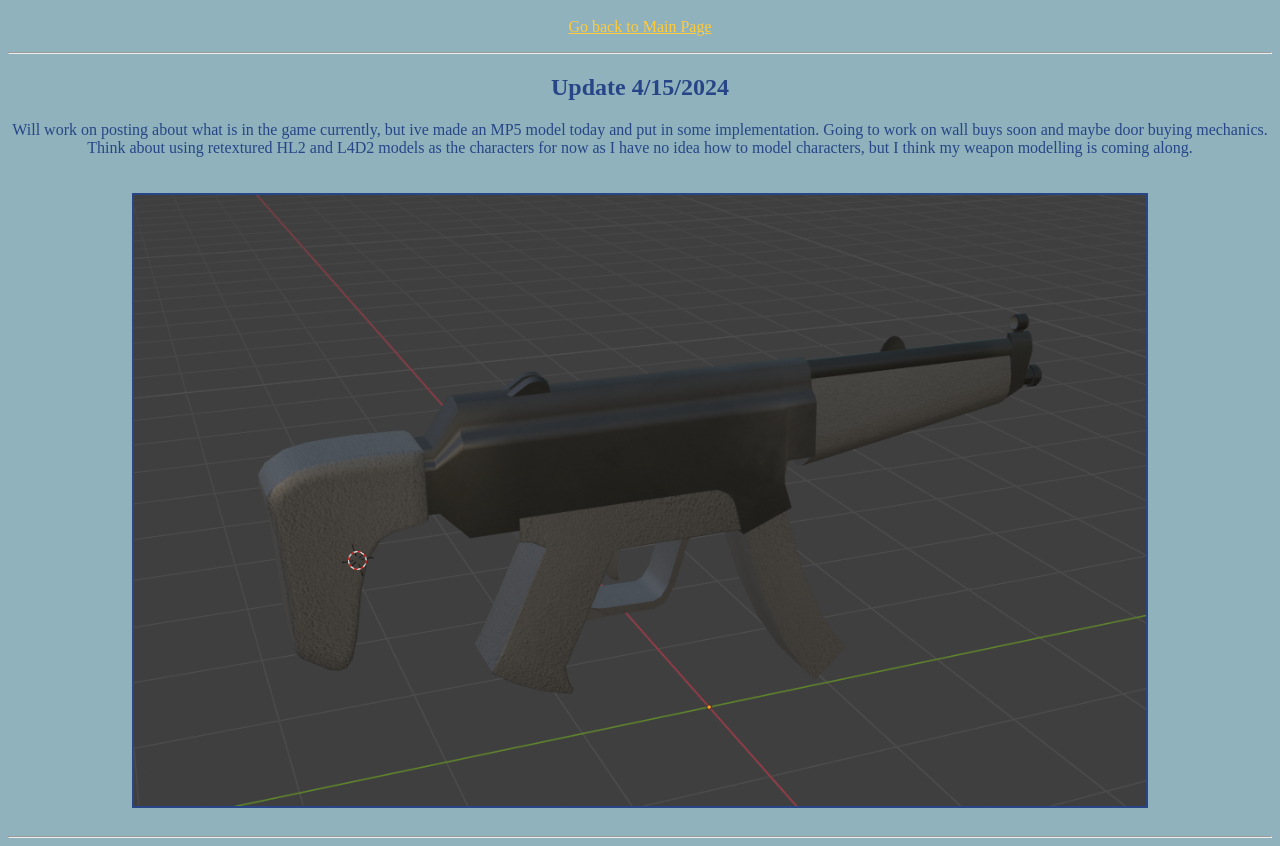
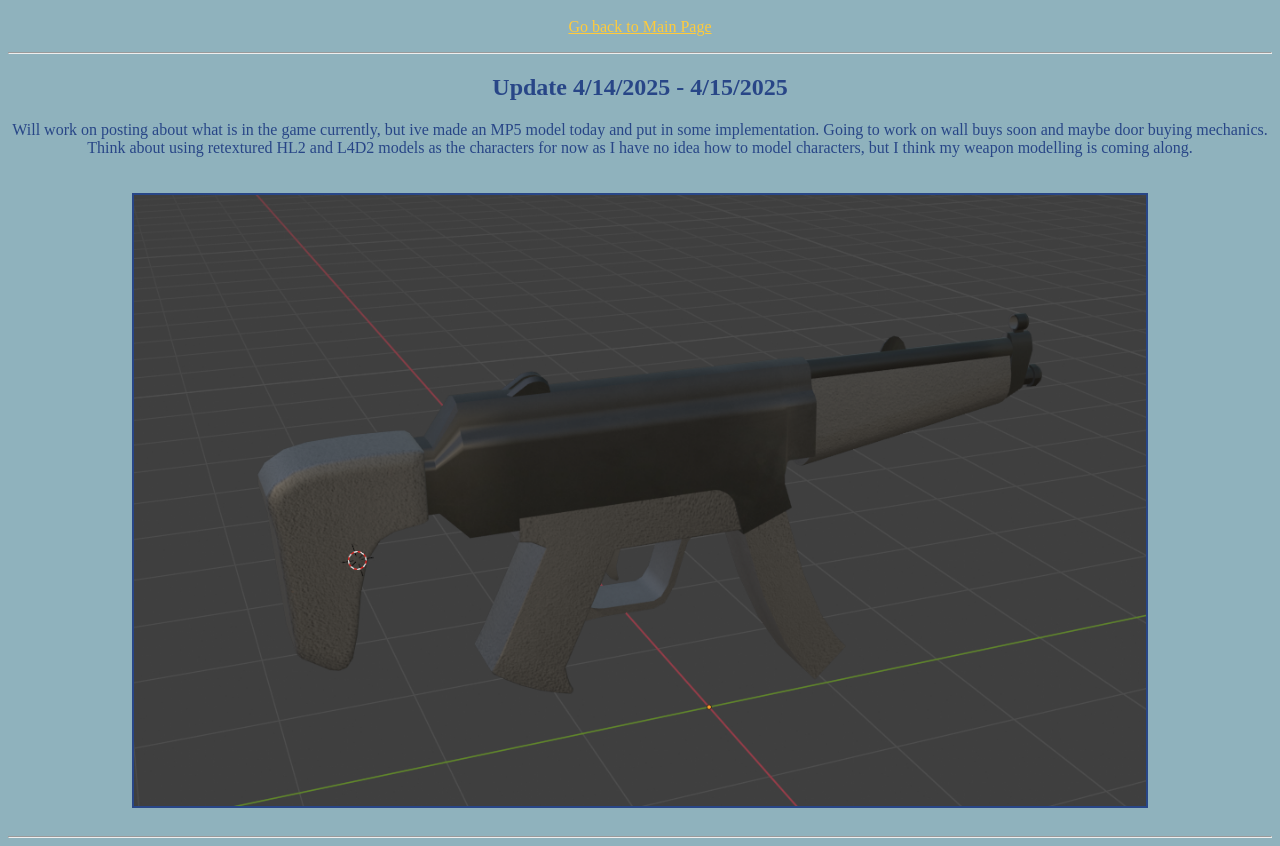
Before and after one commit to AV814/mainpage, a plain HTML site: page blog.html in a window 1280 px wide. Shown: the part 48-894 px from the top of the page. Drawn offline with Linux system fonts and the light colour scheme.

Commit message:
Update blog.html

```diff
--- a/blog.html
+++ b/blog.html
@@ -25,7 +25,7 @@
   <!-- IMG Example: <img src="media/gordon.jpg" alt="Image" /> -->
 
   <hr>
-  <h2>Update 4/15/2024</h4>
+  <h2>Update 4/14/2025 - 4/15/2025</h4>
   <p>Will work on posting about what is in the game currently, but ive made an MP5 model today and put in some implementation. Going to work on wall buys soon and maybe door buying mechanics. Think about using retextured HL2 and L4D2 models as the characters for now as
   I have no idea how to model characters, but I think my weapon modelling is coming along.</p>
 
```
